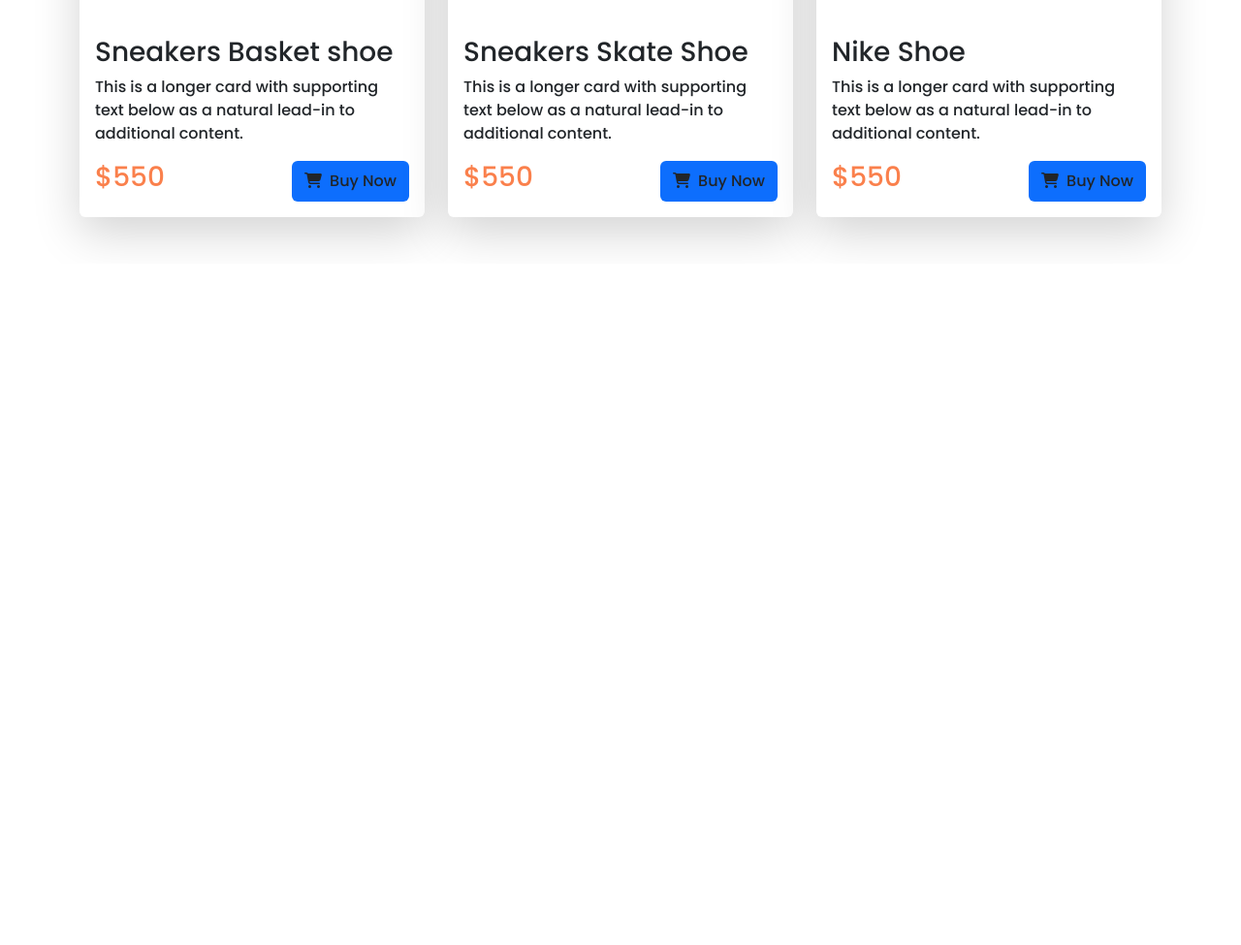
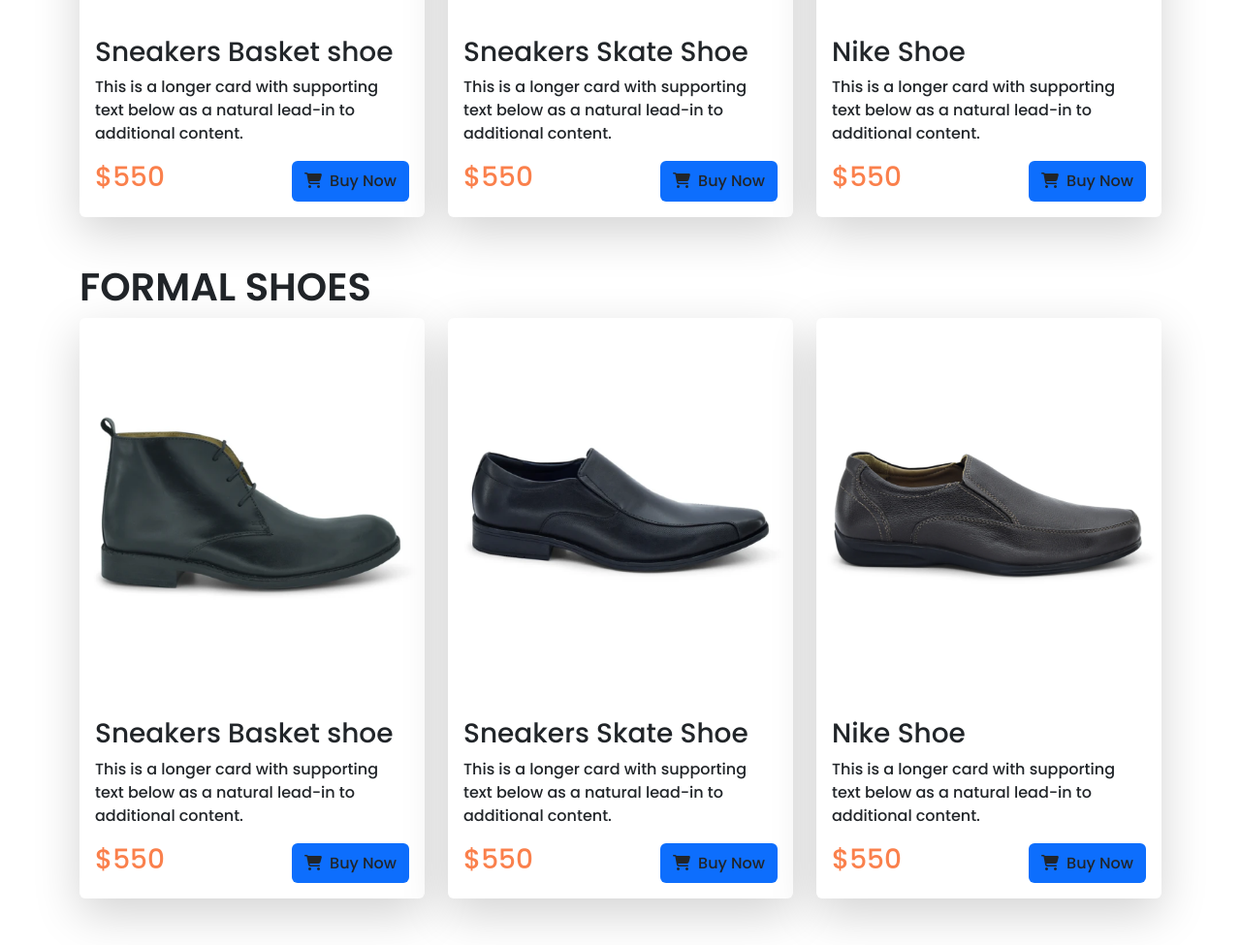
Before and after one commit to SOHELMAHMUD12/nike-react-bootstrap, a plain HTML site: page index.html in a window 1280 px wide. Shown: the part 964-1939 px from the top of the page at 97% size. Before the commit the page ends 1236 px from the top, so only its background shows below. Drawn offline with nearby package versions, Linux system fonts and the light colour scheme.

Commit message:
add formal shoes

```diff
--- a/index.html
+++ b/index.html
@@ -102,7 +102,7 @@
       </div>
     </section>
     <!-- FORMAL SHOES -->
-    <!-- <section class="container  my-5">
+     <section class="container  my-5">
       <h1 class="fw-bold">FORMAL SHOES</h1>
       <div class="row row-cols-1 row-cols-md-3 g-4">
         <div class="col">
@@ -145,7 +145,7 @@
           </div>
         </div>
       </div>
-    </section> -->
+    </section>
     <script src="https://cdn.jsdelivr.net/npm/bootstrap@5.2.0/dist/js/bootstrap.bundle.min.js" integrity="sha384-A3rJD856KowSb7dwlZdYEkO39Gagi7vIsF0jrRAoQmDKKtQBHUuLZ9AsSv4jD4Xa" crossorigin="anonymous"></script>
   </body>
 </html>
```
